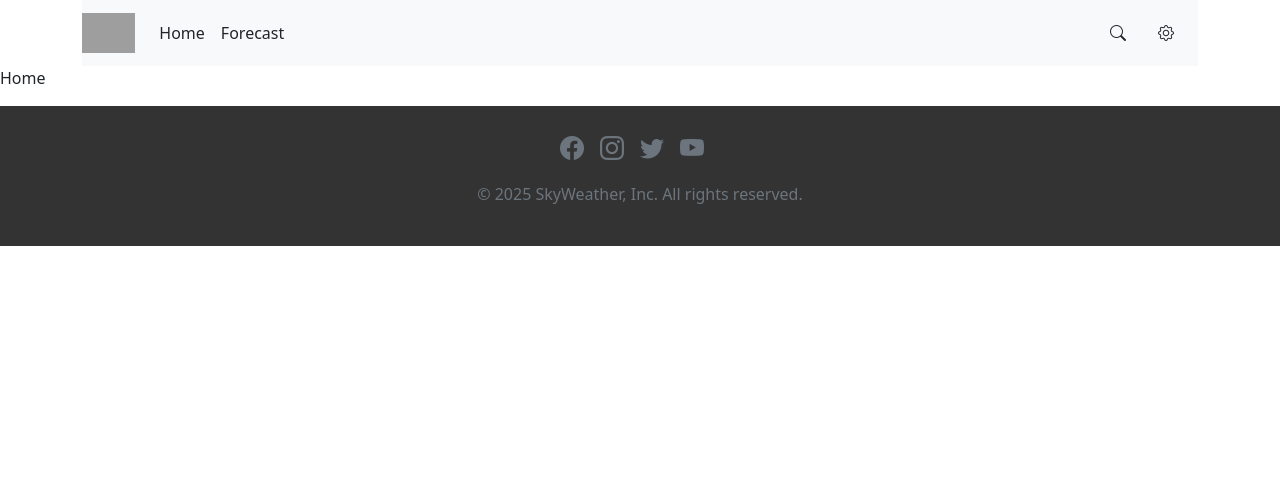
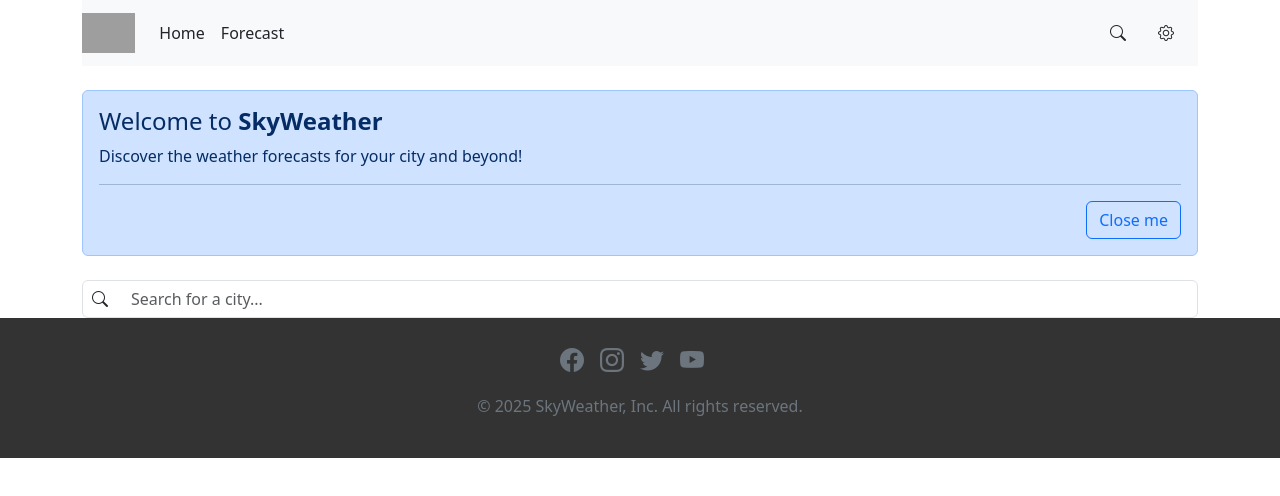
Before and after one commit to GiorgiaMannino/Progettosettimanale-S10-L5, a React (Vite) app: page / in a window 1280 px wide. Shown: the top 496 px of the page. Built offline with nearby package versions, Linux system fonts and the light colour scheme; grey boxes are pictures that could not be loaded.

Commit message:
input ricerca

```diff
--- a/src/components/Home.jsx
+++ b/src/components/Home.jsx
@@ -1,9 +1,49 @@
-const Home = () => {
+import { useState } from "react";
+import { Container, Form } from "react-bootstrap";
+import Welcome from "./Welcome";
+
+const SearchBar = ({ changeCity }) => {
+  const [city, setCity] = useState("");
+
+  const handleChange = (e) => {
+    const cityName = e.target.value;
+    setCity(cityName);
+    changeCity(cityName);
+  };
+
   return (
-    <div>
-      <p>Home</p>
+    <div style={{ position: "relative" }}>
+      <Form.Control
+        className="mt-4 ps-5"
+        type="text"
+        placeholder="Search for a city..."
+        value={city}
+        onChange={handleChange}
+      />
+      <i
+        className="bi bi-search"
+        style={{
+          position: "absolute",
+          left: "10px",
+          top: "50%",
+          transform: "translateY(-50%)",
+        }}
+      ></i>
     </div>
   );
 };
 
+const Home = () => {
+  const searchCity = (city) => {
+    console.log("città cercata", city);
+  };
+
+  return (
+    <Container>
+      <Welcome />
+      <SearchBar changeCity={searchCity} />
+    </Container>
+  );
+};
+
 export default Home;
--- /dev/null
+++ b/src/components/Welcome.jsx
@@ -0,0 +1,24 @@
+import { useState } from "react";
+import Alert from "react-bootstrap/Alert";
+import Button from "react-bootstrap/Button";
+
+function Welcome() {
+  const [show, setShow] = useState(true);
+
+  return (
+    <Alert show={show} variant="primary" className="mt-4">
+      <Alert.Heading>
+        Welcome to <strong> SkyWeather</strong>
+      </Alert.Heading>
+      <p>Discover the weather forecasts for your city and beyond!</p>
+      <hr />
+      <div className="d-flex justify-content-end">
+        <Button onClick={() => setShow(false)} variant="outline-primary">
+          Close me
+        </Button>
+      </div>
+    </Alert>
+  );
+}
+
+export default Welcome;
```
